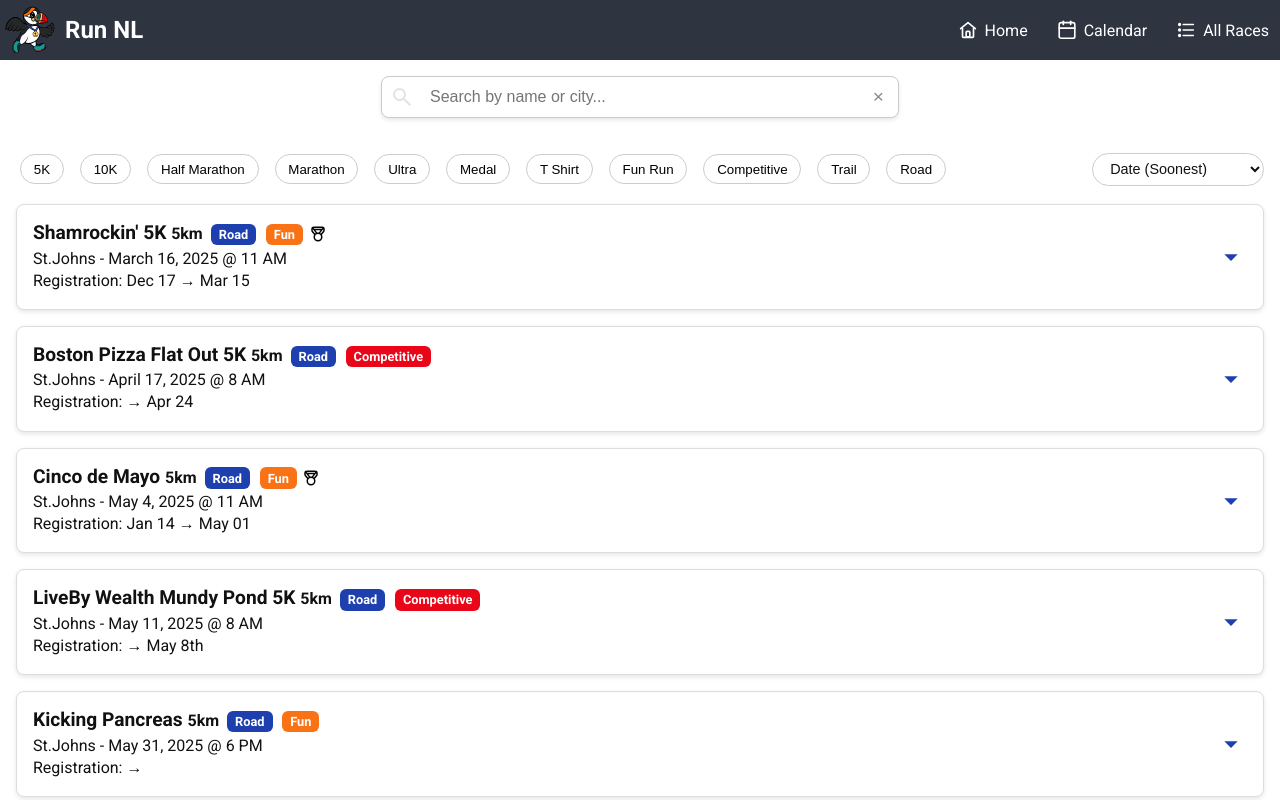
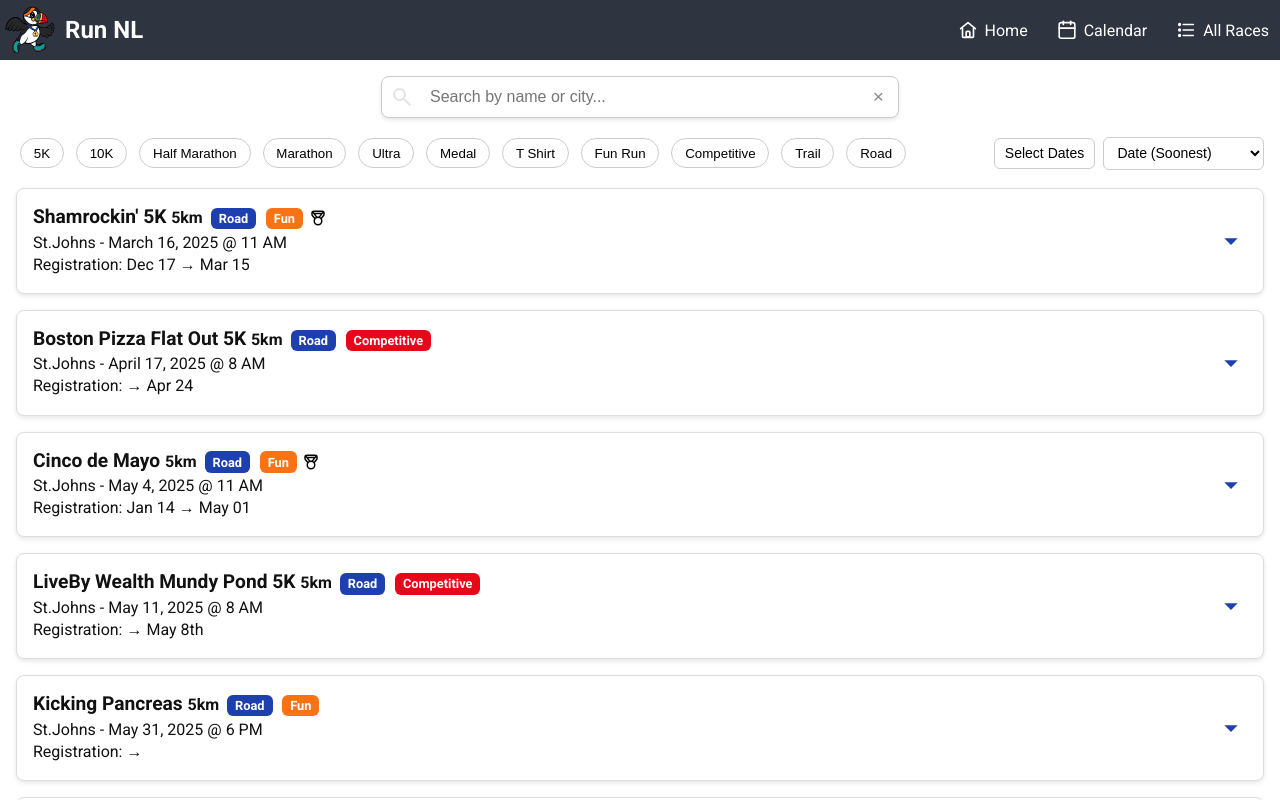
Before and after one commit to stevemac228/running-website, a Next.js app: page /races in a window 1280 px wide. Shown: the top 800 px of the page. Built offline with nearby package versions, Linux system fonts and the light colour scheme.

Commit message:
Add date range selector

```diff
--- /dev/null
+++ b/components/DateRangeSelector.js
@@ -0,0 +1,121 @@
+import React, { useState, useRef, useEffect } from "react";
+
+export default function DateRangeSelector({ onChange }) {
+  const [showCalendar, setShowCalendar] = useState(false);
+  const [start, setStart] = useState(null);
+  const [end, setEnd] = useState(null);
+  const [currentMonth, setCurrentMonth] = useState(new Date());
+  const modalRef = useRef(null);
+
+  useEffect(() => {
+    const handleClickOutside = (event) => {
+      if (modalRef.current && !modalRef.current.contains(event.target)) {
+        setShowCalendar(false);
+      }
+    };
+
+    document.addEventListener("mousedown", handleClickOutside);
+    return () => {
+      document.removeEventListener("mousedown", handleClickOutside);
+    };
+  }, [modalRef]);
+
+  // Helper: get all days for the current month
+  const getDaysInMonth = (month) => {
+    const year = month.getFullYear();
+    const monthIndex = month.getMonth();
+    const days = [];
+    const lastDay = new Date(year, monthIndex + 1, 0);
+    for (let i = 1; i <= lastDay.getDate(); i++) {
+      days.push(new Date(year, monthIndex, i));
+    }
+    return days;
+  };
+
+  const handleDateClick = (date) => {
+    if (!start || (start && end)) {
+      setStart(date);
+      setEnd(null);
+      onChange({ start: date, end: null });
+    } else {
+      if (date < start) {
+        setEnd(start);
+        setStart(date);
+        onChange({ start: date, end: start });
+      } else {
+        setEnd(date);
+        onChange({ start, end: date });
+      }
+    }
+  };
+
+  const isInRange = (date) => start && end && date > start && date < end;
+  const isSelected = (date) =>
+    (start && date.getTime() === start.getTime()) ||
+    (end && date.getTime() === end.getTime());
+
+  const prevMonth = () =>
+    setCurrentMonth(
+      new Date(currentMonth.getFullYear(), currentMonth.getMonth() - 1, 1)
+    );
+  const nextMonth = () =>
+    setCurrentMonth(
+      new Date(currentMonth.getFullYear(), currentMonth.getMonth() + 1, 1)
+    );
+
+  const daysInMonth = getDaysInMonth(currentMonth);
+
+  const formatDisplay = () => {
+    const formatDayMonth = (date) =>
+      date
+        ? `${date.toLocaleString("default", {
+            month: "short",
+          })} ${date.getDate()}`
+        : "";
+
+    if (start && end)
+      return `${formatDayMonth(start)} – ${formatDayMonth(end)}`;
+    if (start) return `${formatDayMonth(start)} –`;
+    return "Select Dates";
+  };
+
+  return (
+    <div style={{ position: "relative" }}>
+      <button
+        className="date-range-selector-btn"
+        onClick={() => setShowCalendar(!showCalendar)}
+      >
+        {formatDisplay()}
+      </button>
+
+      {showCalendar && (
+        <div className="date-range-selector-modal" ref={modalRef}>
+          <div className="date-range-selector-header">
+            <button onClick={prevMonth}>&lt;</button>
+            <span>
+              {currentMonth.toLocaleString("default", {
+                month: "long",
+                year: "numeric",
+              })}
+            </span>
+            <button onClick={nextMonth}>&gt;</button>
+          </div>
+
+          <div className="date-range-selector-calendar-grid">
+            {daysInMonth.map((date, i) => (
+              <div
+                key={i}
+                className={`date-range-selector-calendar-day
+            ${isSelected(date) ? "selected" : ""}
+            ${isInRange(date) ? "in-range" : ""}`}
+                onClick={() => handleDateClick(date)}
+              >
+                {date.getDate()}
+              </div>
+            ))}
+          </div>
+        </div>
+      )}
+    </div>
+  );
+}
--- a/pages/races.js
+++ b/pages/races.js
@@ -1,13 +1,19 @@
-import { useState } from "react";
+import React, { useState } from "react";
+import races from "../data/races.json";
+import Header from "../components/Header";
+import Footer from "../components/Footer";
+import SearchFilter from "../components/SearchFilter";
+import FilterChip from "../components/FilterChip";
 import RaceList from "../components/RaceList";
-import FilterChip from "../components/FilterChip";
-import Header from "../components/Header";
-import races from "../data/races.json";
-import SearchFilter from "../components/SearchFilter";
-import Footer from "../components/Footer";
+import DateRangeSelector from "../components/DateRangeSelector";
+
+function parseUSDate(dateStr) {
+  // expects MM/DD/YYYY
+  const [month, day, year] = dateStr.split("/").map(Number);
+  return new Date(year, month - 1, day); // month is 0-indexed
+}
 
 export default function Races() {
-
   const filterOptions = [
     { key: "5k", label: "5K" },
     { key: "10k", label: "10K" },
@@ -23,47 +29,61 @@ export default function Races() {
   ];
 
   const [activeFilters, setActiveFilters] = useState([]);
-  const [searchTerm, setSearchTerm] = useState(""); // new state for search
-  const [sortOption, setSortOption] = useState("date-asc"); // default
+  const [searchTerm, setSearchTerm] = useState("");
+  const [sortOption, setSortOption] = useState("date-asc");
+  const [dateRange, setDateRange] = useState({ start: null, end: null });
 
-  /// Filters
   const toggleFilter = (key) => {
-    setActiveFilters(prev =>
-      prev.includes(key) ? prev.filter(f => f !== key) : [...prev, key]
+    setActiveFilters((prev) =>
+      prev.includes(key) ? prev.filter((f) => f !== key) : [...prev, key]
     );
   };
 
-  const filteredRaces = races.filter(race => {
+  const filteredRaces = races
+    .filter((race) => {
+      const raceDate = parseUSDate(race.date);
+
+      // Date range filter
+      if (dateRange.start && raceDate < dateRange.start) return false;
+      if (dateRange.end && raceDate > dateRange.end) return false;
+
+      // Other filters
       if (activeFilters.includes("medal") && !race.medal) return false;
       if (activeFilters.includes("tshirt") && !race.shirt) return false;
-    if (activeFilters.includes("funRun") && race.format !== "Fun") return false;
-    if (activeFilters.includes("competitive") && race.format !== "Competitive") return false;
-    if (activeFilters.includes("trail") && race.terrain !== "Trail") return false;
-    if (activeFilters.includes("road") && race.terrain !== "Road") return false;
+      if (activeFilters.includes("funRun") && race.format !== "Fun")
+        return false;
+      if (
+        activeFilters.includes("competitive") &&
+        race.format !== "Competitive"
+      )
+        return false;
+      if (activeFilters.includes("trail") && race.terrain !== "Trail")
+        return false;
+      if (activeFilters.includes("road") && race.terrain !== "Road")
+        return false;
 
-    // Multi-select filters (OR logic): distance
-    const distanceFilters = ["5k","10k","half","full","ultra"].filter(f => activeFilters.includes(f));
+      // Multi-select distance filters
+      const distanceFilters = ["5k", "10k", "half", "full", "ultra"].filter(
+        (f) => activeFilters.includes(f)
+      );
       if (distanceFilters.length > 0) {
         const distanceMap = {
           "5k": 5,
           "10k": 10,
-        "half": 21.1,
-        "full": 42.2,
-        "ultra": 42.3 // any distance > 42.2
+          half: 21.1,
+          full: 42.2,
+          ultra: 42.3,
         };
-
-      let matchDistance = distanceFilters.some(filter => {
+        const matchDistance = distanceFilters.some((filter) => {
           if (filter === "ultra") return race.distance > 42.2;
           return race.distance === distanceMap[filter];
         });
-
         if (!matchDistance) return false;
       }
 
       return true;
     })
-  .filter(race => {
-    // Search filter
+    .filter((race) => {
       const term = searchTerm.toLowerCase();
       return (
         race.name.toLowerCase().includes(term) ||
@@ -71,10 +91,8 @@ export default function Races() {
       );
     })
     .sort((a, b) => {
-    // Sorting
-    const dateA = new Date(a.date);
-    const dateB = new Date(b.date);
-
+      const dateA = parseUSDate(a.date);
+      const dateB = parseUSDate(b.date);
       switch (sortOption) {
         case "date-asc":
           return dateA - dateB;
@@ -93,13 +111,11 @@ export default function Races() {
       }
     });
 
-
   return (
     <div>
       <Header />
       <main style={{ padding: "1rem" }}>
-
-        <div class="search-and-filters">
+        <div className="search-and-filters">
           {/* Search input */}
           <SearchFilter onSearch={setSearchTerm} />
 
@@ -116,8 +132,9 @@ export default function Races() {
               ))}
             </div>
 
-          {/* Sort dropdown */}
-            <div className="sort-container">
+            {/* Sort + Date Range */}
+            <div className="sort-and-date">
+              <DateRangeSelector onChange={setDateRange} />
               <select
                 className="sort-dropdown"
                 value={sortOption}
@@ -132,11 +149,10 @@ export default function Races() {
               </select>
             </div>
           </div>
-
         </div>
 
         {/* Race list */}
-        <RaceList races={filteredRaces} type="all"/>
+        <RaceList races={filteredRaces} type="all" />
       </main>
       <Footer />
     </div>
--- a/styles/globals.css
+++ b/styles/globals.css
@@ -238,7 +238,7 @@ button.toggle {
 .search-and-filters {
   display: flex;
   flex-direction: column;
-  justify-content: center;
+  justify-content: space-between;
   margin-bottom: 1rem;
 }
 
@@ -293,19 +293,20 @@ button.toggle {
 
 .filters-row {
   display: flex;
+  flex-direction: row;
   justify-content: space-between;
+  flex-wrap: wrap;
+  gap: 1rem;
   align-items: center;
-  flex-wrap: wrap; /* keeps it mobile responsive */
-  gap: 0.75rem;
-  margin-top: 1rem;
+}
+
+.sort-and-date {
+  display: flex;
+  gap: 0.5rem;
+  align-items: center;
 }
 
 /* #region Filter Chip*/
-.chips {
-  display: flex;
-  flex-wrap: wrap;
-  gap: 0.5rem;
-}
 
 .filter-chip {
   margin: 0.25rem;
@@ -321,32 +322,209 @@ button.toggle {
   border: 2px solid #0070f3;
   background-color: #E6F0FF;
 }
+
+.chips {
+  display: flex;
+  flex-wrap: wrap;
+  gap: 0.25rem;
+}
 /* #endregion */
 
-/* #region Sort Dropdown*/
-.sort-container {
+/* Sort dropdown styling */
+.sort-dropdown {
+  padding: 0.4rem 0.6rem;
+  border-radius: 6px;
+  border: 1px solid #ccc;
+  background-color: #fff;
+  font-size: 0.875rem;
+  cursor: pointer;
+}
+
+/* DateRangeSelector styling */
+.date-range-selector {
+  display: flex;
+  gap: 0.25rem;
+}
+
+/* Calendar grid inside DateRangeSelector */
+.date-range-selector .date-range-selector-calendar-grid {
+  display: grid;
+  grid-template-columns: repeat(7, 2rem);
+}
+
+/* Calendar days */
+.date-range-selector .date-range-selector-calendar-day {
+  width: 2rem;
   display: flex;
   align-items: center;
-  justify-content: flex-end;
-  flex-shrink: 0;
+  justify-content: center;
+  cursor: pointer;
+  border-radius: 50%;
+  user-select: none;
+  font-size: 0.75rem;
+  transition: background-color 0.2s, color 0.2s;
+  border: 1px solid transparent;
 }
 
-.sort-dropdown {
-  padding: 0.4rem 0.8rem;
-  border: 1px solid #ccc;
-  border-radius: 9999px;
-  background-color: var(--bg-color);
-  color: var(--text-color);
-  font-size: 0.9rem;
-  cursor: pointer;
-  transition: border 0.2s, background-color 0.2s;
+/* Hover effect */
+.date-range-selector .date-range-selector-calendar-day:hover {
+  background-color: #e0e0e0;
 }
 
-.sort-dropdown:hover,
-.filter-chip:hover {
-  border-color: #0070f3;
+/* Selected start/end date */
+.date-range-selector .date-range-selector-calendar-day.selected {
+  background-color: #0070f3;
+  color: white;
+  border: none;
+}
+
+/* Dates between start and end */
+.date-range-selector .date-range-selector-calendar-day.in-range {
+  background-color: #cce4ff;
+  color: black;
+}
+
+/* Empty cells */
+.date-range-selector .date-range-selector-calendar-day.empty {
+  background-color: transparent;
+  cursor: default;
+  border: none;
 }
 /* #endregion */
+
+.select-date-btn {
+  padding: 0.4rem 0.6rem;
+  border-radius: 6px;
+  border: 1px solid #ccc;
+  background-color: #fff;
+  font-size: 0.875rem;
+  cursor: pointer;
+}
+
+.date-range-modal {
+  position: absolute;
+  top: 2.5rem;
+  left: 0;
+  z-index: 50;
+  width: 12rem;
+  background-color: #fff;
+  border: 1px solid #ccc;
+  border-radius: 8px;
+  padding: 0.5rem;
+  box-shadow: 0 4px 12px rgba(0, 0, 0, 0.15);
+  font-family: sans-serif;
+}
+
+.date-range-modal .date-range-selector-calendar-grid {
+  display: grid;
+  grid-template-columns: repeat(7, 1.5rem);
+  gap: 4px;
+  justify-items: center;
+}
+
+.date-range-modal .date-range-selector-calendar-day {
+  width: 1.5rem;
+  height: 1.5rem;
+  display: flex;
+  align-items: center;
+  justify-content: center;
+  border-radius: 50%;
+  cursor: pointer;
+  font-size: 0.75rem;
+  transition: background-color 0.2s, color 0.2s;
+}
+
+.date-range-modal .date-range-selector-calendar-day:hover {
+  background-color: #e0e0e0;
+}
+
+.date-range-modal .date-range-selector-calendar-day.selected {
+  background-color: #0070f3;
+  color: white;
+}
+
+.date-range-modal .date-range-selector-calendar-day.in-range {
+  background-color: #cce4ff;
+  color: black;
+}
+
+.date-range-selector-btn {
+  padding: 0.4rem 0.6rem;
+  border-radius: 6px;
+  border: 1px solid #ccc;
+  background-color: #fff;
+  font-size: 0.875rem;
+  cursor: pointer;
+}
+
+.date-range-selector-modal {
+  position: absolute;
+  top: 2.5rem;
+  left: 0;
+  z-index: 50;
+  width: 12rem;
+  background-color: #fff;
+  border: 1px solid #ccc;
+  border-radius: 8px;
+  padding: 0.5rem;
+  box-shadow: 0 4px 12px rgba(0, 0, 0, 0.15);
+  font-family: sans-serif;
+}
+
+.date-range-selector-header {
+  display: flex;
+  justify-content: space-between;
+  align-items: center;
+  margin-bottom: 0.25rem;
+  padding-bottom: 2px;
+  border-bottom: #111111 thin solid;
+}
+
+.date-range-selector-header button {
+  background: none;
+  border: none;
+  cursor: pointer;
+  font-size: 1rem;
+}
+
+.date-range-selector-calendar-grid {
+  display: grid;
+  grid-template-columns: repeat(7, 1.5rem);
+  gap: 4px;
+  justify-items: center;
+}
+
+.date-range-selector-calendar-day {
+  width: 1.5rem;
+  height: 1.5rem;
+  display: flex;
+  align-items: center;
+  justify-content: center;
+  cursor: pointer;
+  font-size: 0.75rem;
+  border-radius: 50%;
+  user-select: none;
+  transition: background-color 0.2s, color 0.2s;
+}
+
+/* Days in between start and end */
+.date-range-selector-calendar-day.in-range {
+  background-color: #cce4ff;
+  color: black;
+}
+
+/* Selected start or end */
+.date-range-selector-calendar-day.selected {
+  background-color: #0070f3;
+  color: white;
+}
+
+/* Hover effect for unselected days */
+.date-range-selector-calendar-day:not(.selected):hover {
+  background-color: #e0e0e0;
+}
+
+
 
 /* #endregion */
 
```
Lines whose indentation alone changed are shown as unchanged.
